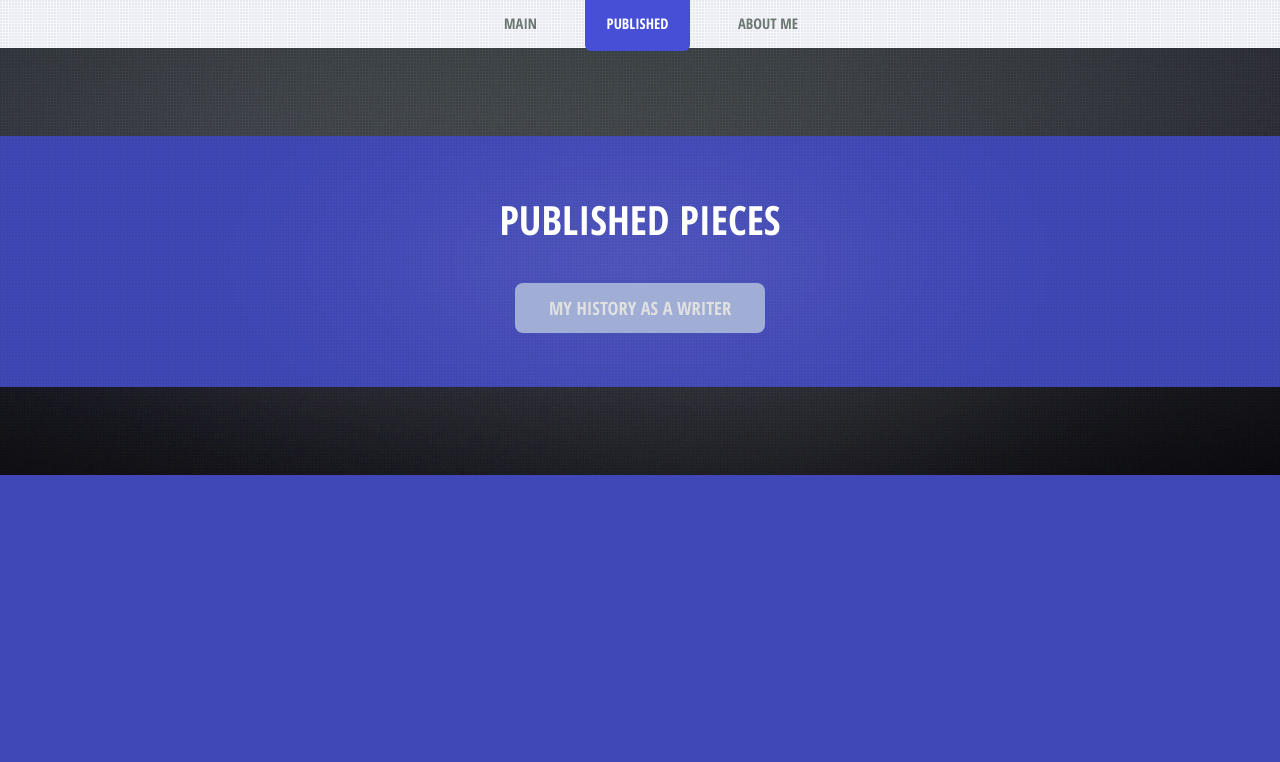
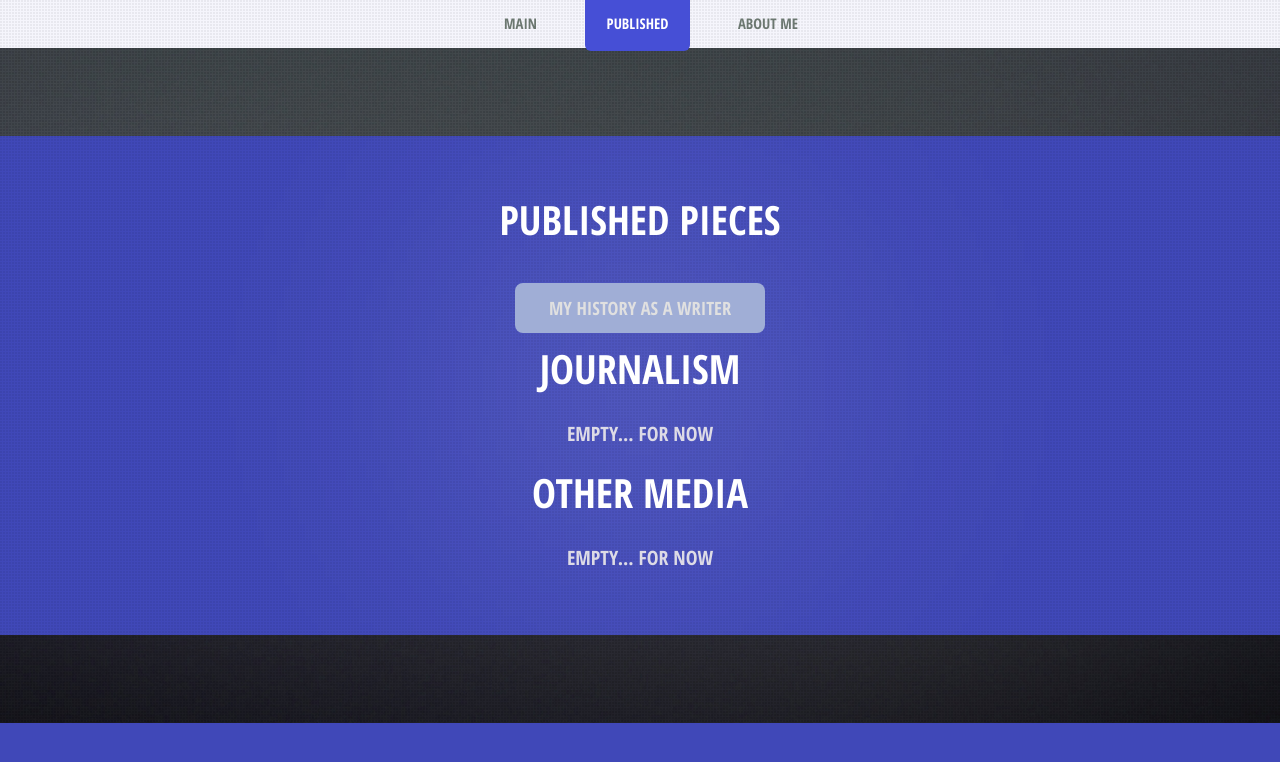
Before and after one commit to acuaroo/my-ala-portfolio, a plain HTML site: page published.html in a window 1280 px wide. Drawn offline with nearby package versions, Linux system fonts and the light colour scheme.

Commit message:
add stuff lol

```diff
--- a/published.html
+++ b/published.html
@@ -33,7 +33,10 @@
 						<form action="https://docs.google.com/document/d/1bJKsZFrHoN5MiByHS4Bcb_iZU7UpOZiXjv40Qr4Ddvs/edit">
 							<input class="pub" type="submit" value="My History as a Writer" />
 						</form>
-
+						<h2>Journalism</h2>
+						<p>Empty... for now</p>
+						<h2>Other Media</h2>
+						<p>Empty... for now</p>
 					</div>
 				</section>
 		</div>
```
Also changed, not shown: index.html (+1 -1 lines).
